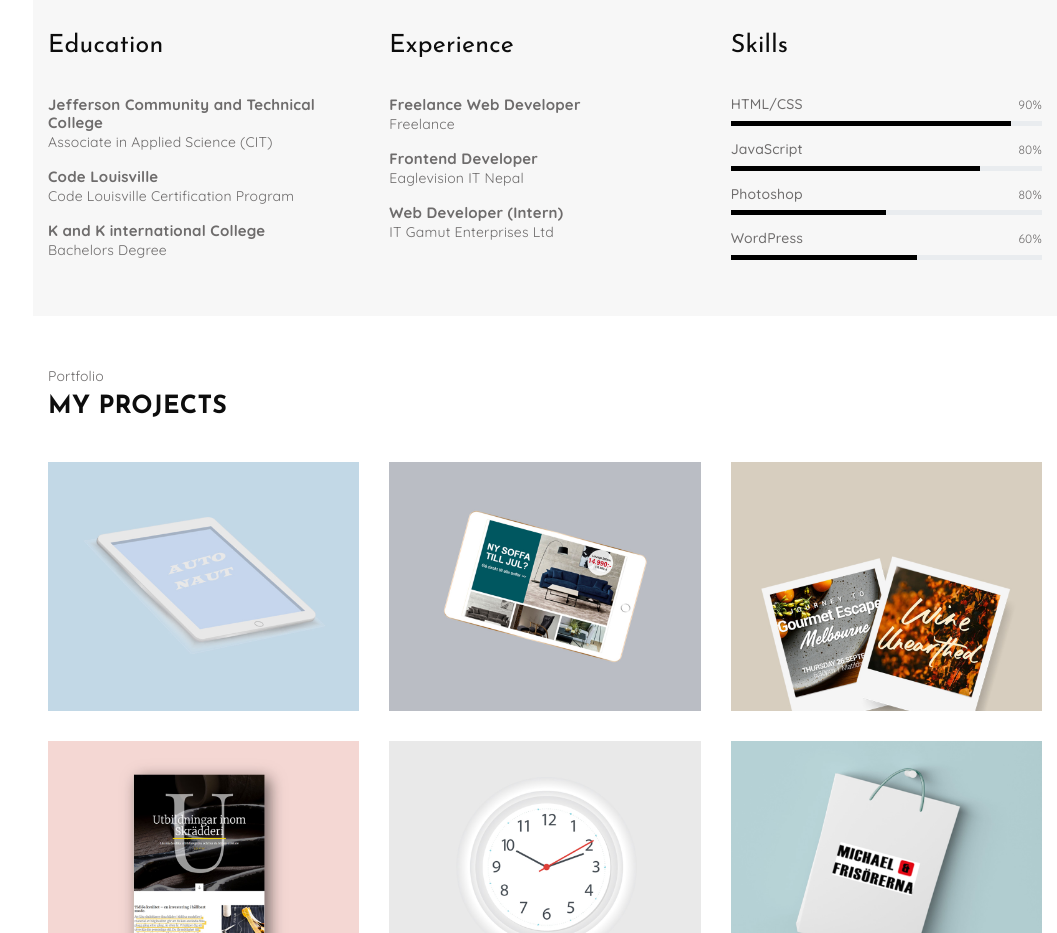
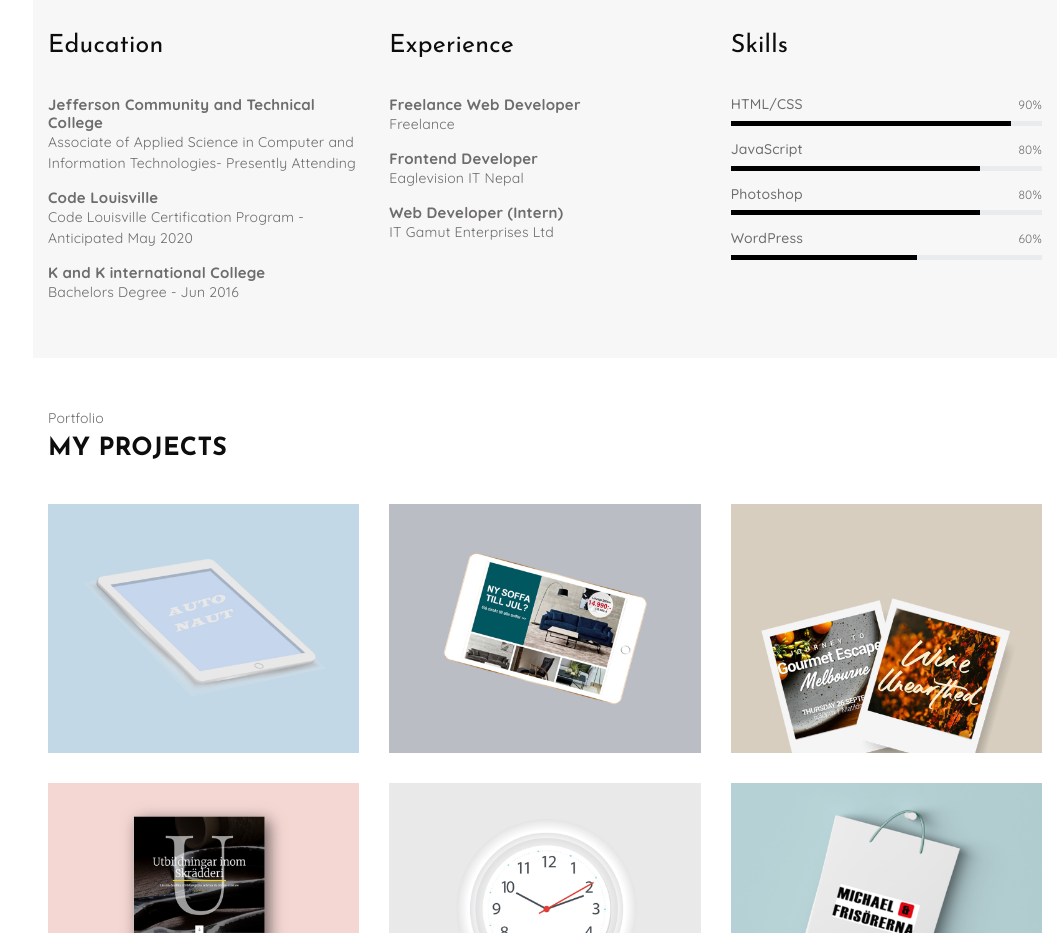
Before and after one commit to ramitak/ramitak.github.io, a plain HTML site: page index.html in a window 1280 px wide. Shown: the part 1400-2333 px from the top of the page, without its empty margins (223-1280 px from the left). Drawn offline with Linux system fonts and the light colour scheme; a web font is replaced by a local one.

Commit message:
changes on education

```diff
--- a/index.html
+++ b/index.html
@@ -115,17 +115,17 @@
 
                                         <div class="rm-info">
                                             <h5>Jefferson Community and Technical College</h5>
-                                            <span>Associate in Applied Science (CIT) </span>
+                                            <span>Associate of Applied Science in Computer and Information Technologies- Presently Attending </span>
                                         </div>
 
                                         <div class="rm-info">
                                             <h5>Code Louisville</h5>
-                                            <span>Code Louisville Certification Program</span>
+                                            <span>Code Louisville Certification Program - Anticipated May 2020</span>
                                         </div>
 
                                         <div class="rm-info">
                                             <h5>K and K international College</h5>
-                                            <span>Bachelors Degree</span>
+                                            <span>Bachelors Degree - Jun 2016</span>
                                         </div>
                                     </div>
                                 </div>
@@ -177,7 +177,7 @@
                                                         <h5>Photoshop</h5>
                                                         <span class="">80%</span>
                                                         <div class="progress">
-                                                            <div class="progress-bar" style="width: 50%"></div>
+                                                            <div class="progress-bar" style="width: 80%"></div>
                                                         </div>
                                                     </div>
                                                     <!-- progress-list / -->
```
